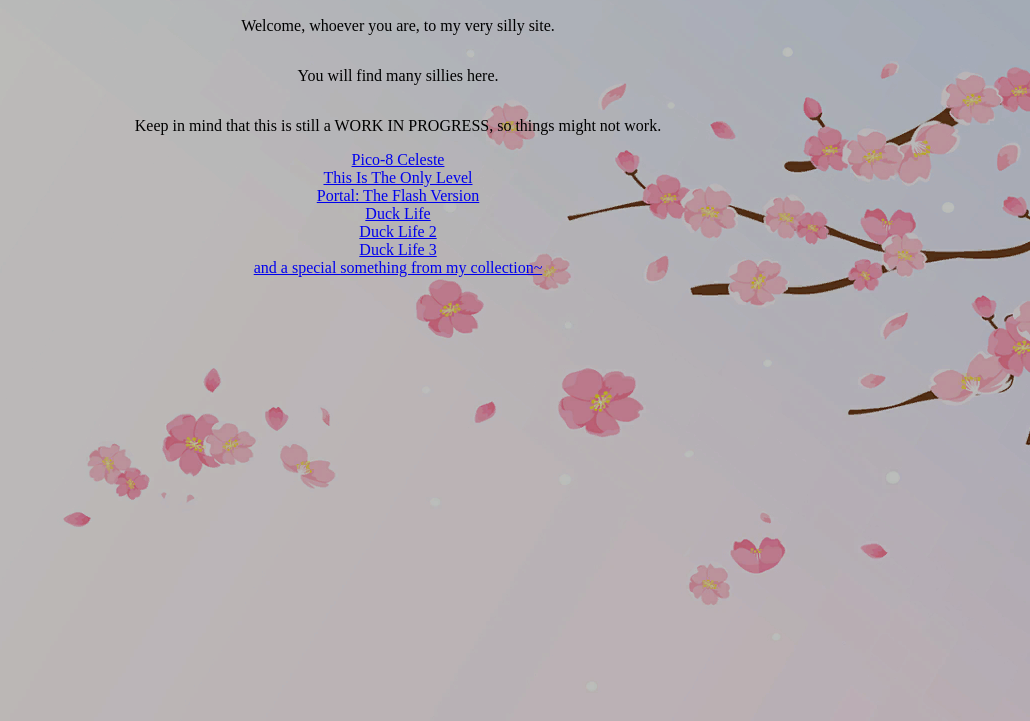
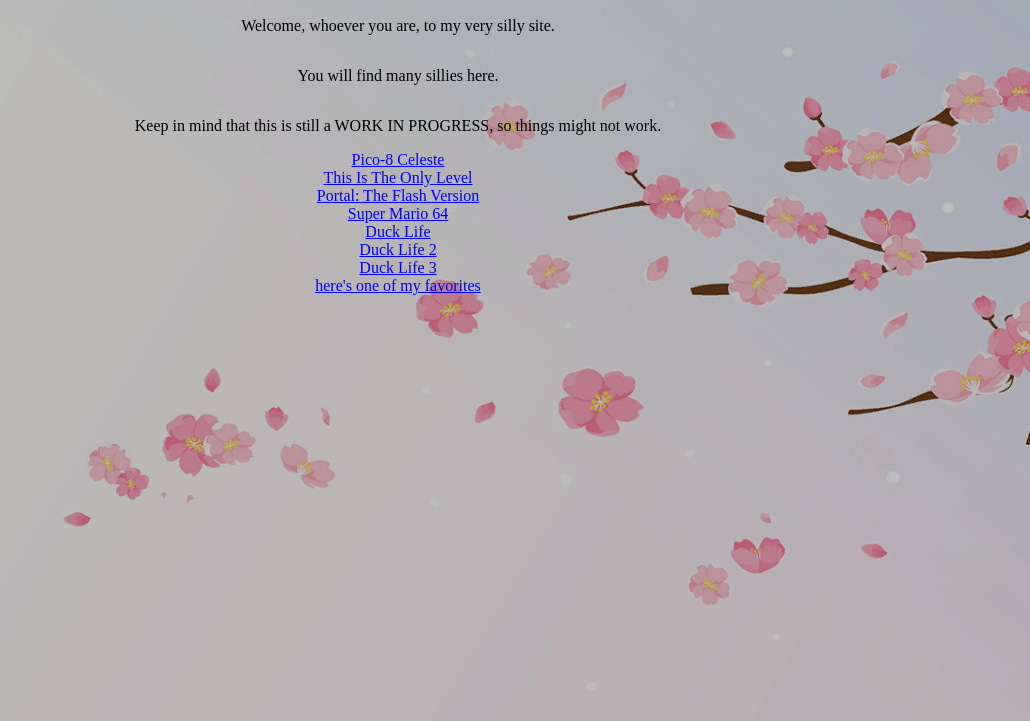
Before and after one commit to turn1pwastaken/turn1pwastaken.github.io, a website: page index.html in a window 1280 px wide. Shown: the part 87-808 px from the top of the page, without its empty margins (250-1280 px from the left). Drawn offline with Linux system fonts and the light colour scheme.

Commit message:
Update index.html

```diff
--- a/index.html
+++ b/index.html
@@ -19,6 +19,7 @@
                 <a href="https://turn1pwastaken.github.io/pico8celeste/celeste.html">Pico-8 Celeste</a>
                 <a href="https://turn1pwastaken.github.io/only.html">This Is The Only Level</a>
                 <a href="https://turn1pwastaken.github.io/portal.html">Portal: The Flash Version</a>
+                <a href="https://turn1pwastaken.github.io/sm64/index.html">Super Mario 64</a>
                 <a href="https://turn1pwastaken.github.io/ducklife.html">Duck Life</a>
                 <a href="https://turn1pwastaken.github.io/ducklife2.html">Duck Life 2</a>
                 <a href="https://turn1pwastaken.github.io/ducklife3.html">Duck Life 3</a>
@@ -33,7 +34,7 @@
 
 
 
-                  <a href="https://turn1pwastaken.github.io/stampontheground.html">and a special something from my collection~</a>
+                  <a href="https://turn1pwastaken.github.io/stampontheground.html">here's one of my favorites</a>
 
                 </div>
 
```
